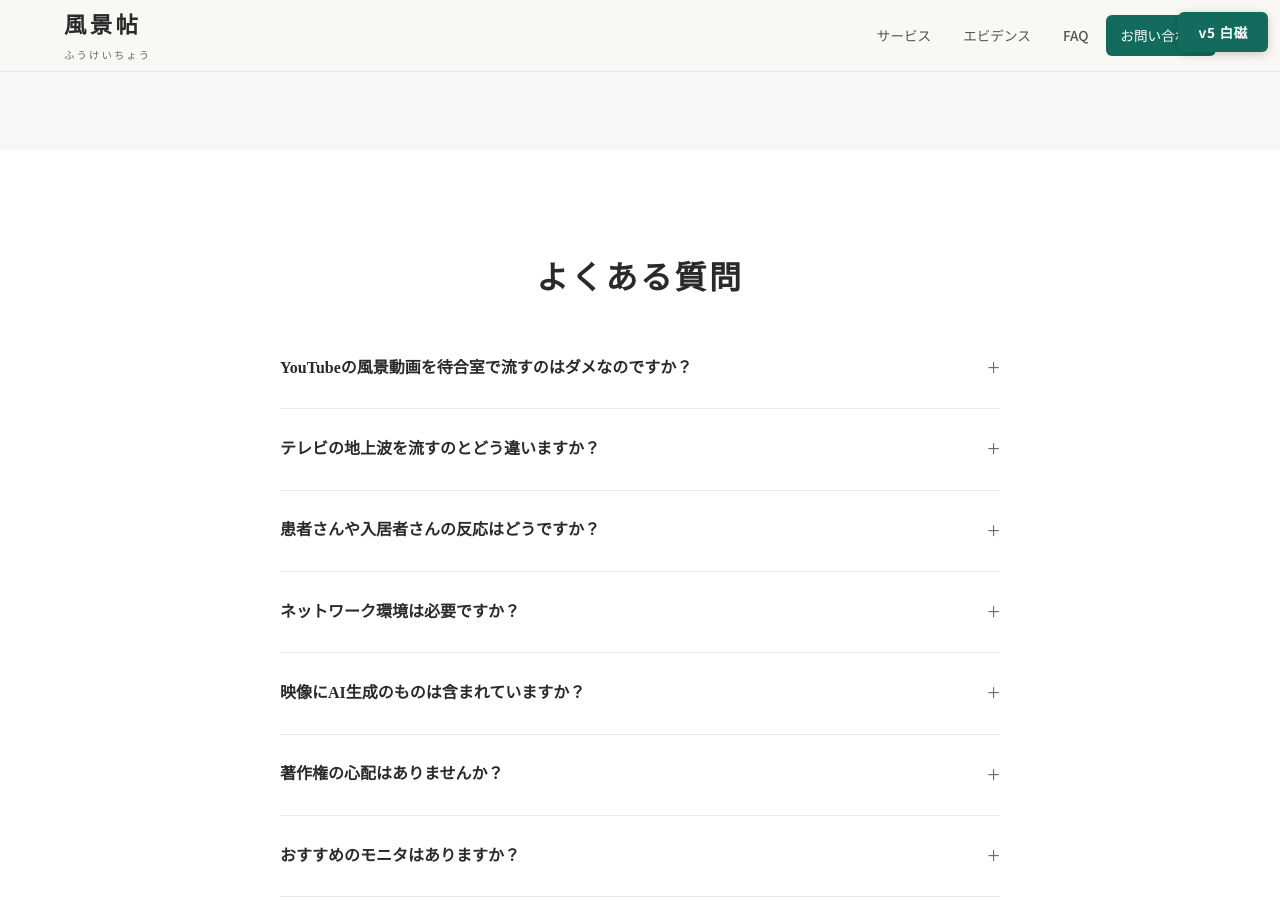
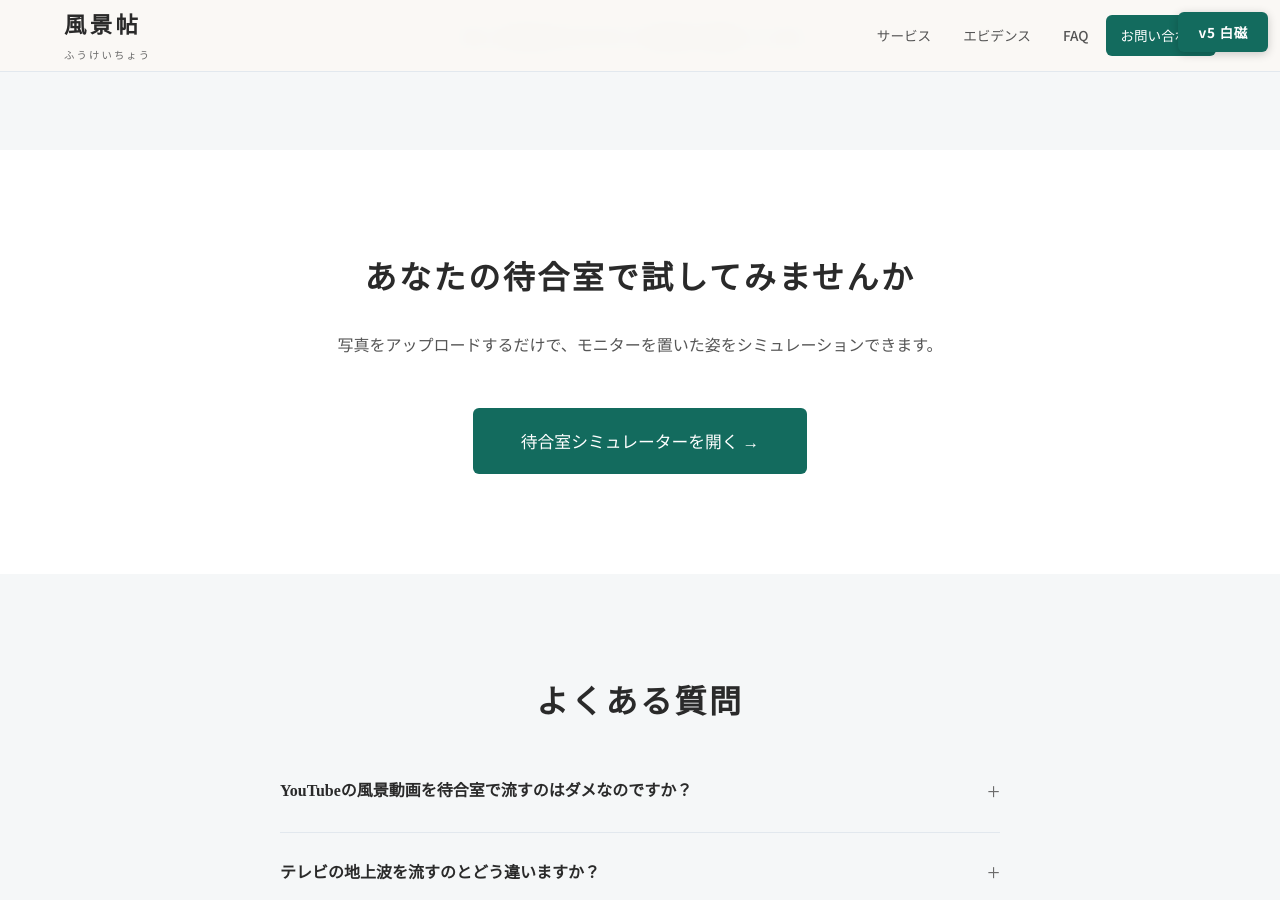
Before and after one commit to dr836gnypeq-ctrl/fukeichou-site, a Jekyll site: the page built from index.html, in a window 1280 px wide and 900 px high, scrolled down 6377 px. Built offline with Jekyll 4.4.1, drawn with Linux system fonts in a browser that asks for light colours.

Commit message:
Add simulator link section to LP (between evidence and FAQ)

```diff
--- a/index.html
+++ b/index.html
@@ -166,6 +166,15 @@ description: クリニック・介護施設向け 4K実写風景映像のサブ
 </div>
 </section>
 
+<!-- シミュレーター誘導 -->
+<section class="section" id="simulator-cta">
+<div class="container" style="text-align:center">
+<h2 class="section-heading">あなたの待合室で試してみませんか</h2>
+<p class="section-lead">写真をアップロードするだけで、モニターを置いた姿をシミュレーションできます。</p>
+<a href="{{ '/simulator' | relative_url }}" class="btn btn-primary btn-lg">待合室シミュレーターを開く →</a>
+</div>
+</section>
+
 <!-- ⑦ FAQ -->
 <section class="section" id="faq">
 <div class="container">
```
